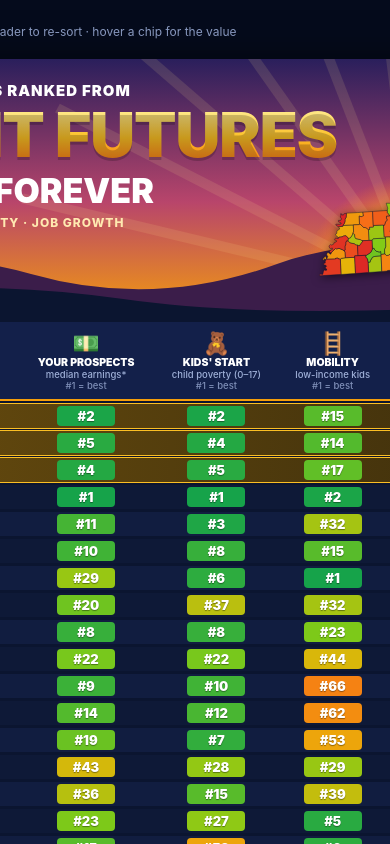
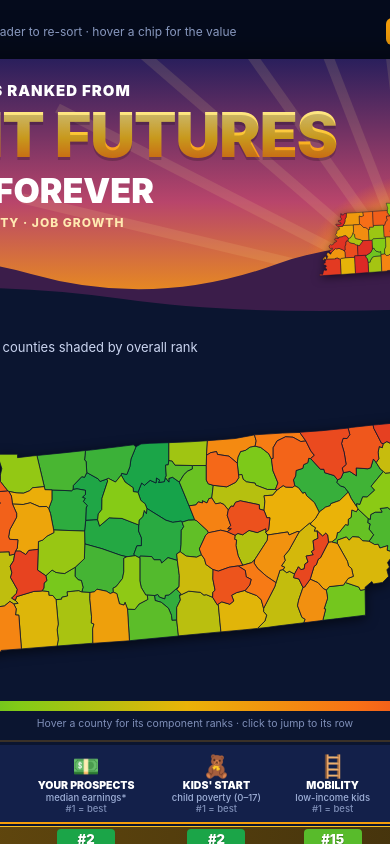
Before and after one commit to jehinkle/xbookmark-demos, a React (Vite) app: page / in a window 390 px wide. Shown: the top 844 px of the page. Built offline with nearby package versions, Linux system fonts and the light colour scheme.

Commit message:
County Futures: heat-colored avg rank, full TN county choropleth with component tooltip, map PNG

```diff
--- a/src/App.jsx
+++ b/src/App.jsx
@@ -31,6 +31,11 @@ export default function App() {
   const setSort = k => { if (k === sort) setDir(d => -d); else { setSortS(k); setDir(1) } }
   const arrow = k => sort === k ? (dir === 1 ? ' ▲' : ' ▼') : ''
   const [tip, setTip] = useState(null)
+  const [hov, setHov] = useState(null)
+  const [mapBy, setMapBy] = useState('overall')
+  const [mtip, setMtip] = useState(null)
+  const [flash, setFlash] = useState(null)
+  const mapRef = useRef(null)
   const posterRef = useRef(null)
   const { raw, map } = STATES[abbr]
 
@@ -48,6 +53,16 @@ export default function App() {
   const n = rows.length
   const shown = useMemo(() => [...rows].sort((a, b) => dir * (sort === 'avg' ? a.overall - b.overall : sort === 'name' ? a.name.localeCompare(b.name) : (a.rk[sort] - b.rk[sort] || a.overall - b.overall))), [rows, sort, dir])
   const last = rows[n - 1]
+  const mapRank = c => mapBy === 'overall' ? c.overall : c.rk[mapBy]
+  const mapLabel = mapBy === 'overall' ? 'overall rank' : COLS.find(c => c.key === mapBy).label.toLowerCase()
+  const goRow = c => {
+    const el = document.getElementById('row-' + c.fips)
+    if (el) { el.scrollIntoView({ behavior: 'smooth', block: 'center' }); setFlash(c.fips); setTimeout(() => setFlash(f => f === c.fips ? null : f), 2200) }
+  }
+  const downloadMap = async () => {
+    const url = await toPng(mapRef.current, { pixelRatio: 2, backgroundColor: '#0b1530' })
+    const a = document.createElement('a'); a.href = url; a.download = `${abbr}-county-futures-map.png`; a.click()
+  }
 
   const download = async () => {
     const url = await toPng(posterRef.current, { pixelRatio: 2, backgroundColor: '#0b1530' })
@@ -59,7 +74,8 @@ export default function App() {
       <div className="toolbar">
         <label>State <select value={abbr} onChange={e => setAbbr(e.target.value)}>{Object.keys(STATES).map(s => <option key={s}>{s}</option>)}</select></label>
         <span className="hint">Click a column header to re-sort · hover a chip for the value</span>
-        <button onClick={download}>⬇ Download PNG</button>
+        <button onClick={downloadMap}>⬇ Map PNG</button>
+        <button onClick={download}>⬇ Poster PNG</button>
       </div>
       <div className="poster" ref={posterRef}>
         <header className="hero">
@@ -86,6 +102,24 @@ export default function App() {
           </svg>
         </header>
 
+        <section className="mapsec" ref={mapRef}>
+          <div className="maphead">
+            <div><b>{raw.state.toUpperCase()} AT A GLANCE</b><span> · counties shaded by {mapLabel}</span></div>
+            <label>Color by <select value={mapBy} onChange={e => setMapBy(e.target.value)}>
+              <option value="overall">Overall rank</option>
+              {COLS.map(c => <option key={c.key} value={c.key}>{c.label.charAt(0) + c.label.slice(1).toLowerCase()}</option>)}
+            </select></label>
+          </div>
+          <svg className="bigmap" viewBox={`0 0 ${map.w} ${map.h}`} onMouseLeave={() => { setHov(null); setMtip(null) }}>
+            {rows.map(c => <path key={c.fips} d={map.paths[c.fips]} fill={heat(mapRank(c), n)} stroke="#0b1530" strokeWidth=".35" style={{ cursor: 'pointer' }}
+              onMouseMove={e => { setHov(c.fips); setMtip({ x: e.clientX, y: e.clientY, c }) }}
+              onClick={e => { setHov(c.fips); setMtip({ x: e.clientX, y: e.clientY, c }); goRow(c) }} />)}
+            {hov && map.paths[hov] && <path d={map.paths[hov]} fill="none" stroke="#fff" strokeWidth="1.1" pointerEvents="none" />}
+          </svg>
+          <div className="mlegend"><span>#1 best</span><div className="bar" style={{ background: `linear-gradient(90deg,${[1, 24, 48, 72, n].map(r => heat(r, n)).join(',')})` }} /><span>#{n} worst</span></div>
+          <div className="mnote">Hover a county for its component ranks · click to jump to its row</div>
+        </section>
+
         <table>
           <thead>
             <tr>
@@ -99,14 +133,15 @@ export default function App() {
             {shown.map(c => {
               const cls = c.overall <= 3 ? 'top' : c.overall > n - 3 ? 'bot' : ''
               return (
-                <tr key={c.fips} className={cls}>
+                <tr key={c.fips} id={'row-' + c.fips} className={cls + (hov === c.fips ? ' hov' : '') + (flash === c.fips ? ' flash' : '')}
+                  onMouseEnter={() => setHov(c.fips)} onMouseLeave={() => setHov(h => h === c.fips ? null : h)}>
                   <td className="nm"><span className="ov">{c.overall}.</span> {c.name}
                     {cls === 'top' && <span className="tag rise">RISING</span>}{cls === 'bot' && <span className="tag stall">STALLED</span>}</td>
                   {COLS.map(col => <td key={col.key}><span className="chip" style={{ background: heat(c.rk[col.key], n) }}
                     onMouseMove={e => setTip({ x: e.clientX, y: e.clientY, t: `${c.name} — ${col.fmt(c[col.key])}` })}
                     onClick={e => setTip({ x: e.clientX, y: e.clientY, t: `${c.name} — ${col.fmt(c[col.key])}` })}
                     onMouseLeave={() => setTip(null)}>#{c.rk[col.key]}</span></td>)}
-                  <td className="avg">{c.avg.toFixed(1)}</td>
+                  <td><span className="avgc" style={{ background: heat(c.overall, n) }}>{c.avg.toFixed(1)}</span></td>
                 </tr>)
             })}
           </tbody>
@@ -123,6 +158,12 @@ export default function App() {
           </div>
         </footer>
       </div>
+      {mtip && <div className="mtip" style={{ left: Math.min(mtip.x + 14, window.innerWidth - 300), top: Math.min(mtip.y + 14, window.innerHeight - 230) }}>
+        <div className="mt-h"><b>{mtip.c.name} County</b><span className="chip" style={{ background: heat(mtip.c.overall, n) }}>#{mtip.c.overall}/{n}</span></div>
+        <div className="mt-s">Overall rank · avg rank {mtip.c.avg.toFixed(1)}</div>
+        {COLS.map(col => <div key={col.key} className="mt-r"><span className="chip sm" style={{ background: heat(mtip.c.rk[col.key], n) }}>#{mtip.c.rk[col.key]}/{n}</span>
+          <div><b>{col.icon} {col.label.charAt(0) + col.label.slice(1).toLowerCase()}</b><small>{col.fmt(mtip.c[col.key])}</small></div></div>)}
+      </div>}
       {tip && <div className="tip" style={{ left: tip.x + 12, top: tip.y + 12 }}>{tip.t}</div>}
     </div>
   )
--- a/src/index.css
+++ b/src/index.css
@@ -36,3 +36,15 @@ footer{padding:18px 26px 22px}
 th.nm .sk { cursor: pointer; padding: 2px 6px; border-radius: 4px; }
 th.nm .sk:hover { background: rgba(255,255,255,.08); }
 th.nm .sk.on { background: rgba(251,191,36,.22); color: #fde68a; }
+
+.avgc{display:inline-block;min-width:52px;padding:2px 0;border-radius:4px;font-weight:900;color:#fff;text-shadow:0 1px 2px #000a;box-shadow:inset 0 0 0 1px #fff3}
+.mapsec{padding:14px 18px 10px;border-bottom:2px solid #f59e0b33}
+.maphead{display:flex;justify-content:space-between;align-items:center;font-size:13px;color:#cbd5f0;margin-bottom:6px}
+.maphead b{color:#fbbf24;letter-spacing:1px}.maphead select{background:#16244a;color:#fff;border:1px solid #33467a;border-radius:6px;padding:4px 8px;font-weight:700}
+.bigmap{width:100%;height:auto;display:block;filter:drop-shadow(0 3px 6px #0009)}
+.mlegend{display:flex;align-items:center;gap:8px;font-size:11px;font-weight:800;color:#cbd5f0;margin-top:6px}.mlegend .bar{flex:1;height:10px;border-radius:5px}
+.mnote{font-size:10.5px;color:#7f8fb8;text-align:center;margin-top:4px}
+.mtip{position:fixed;z-index:10;width:280px;background:#fff;color:#111;border-radius:8px;padding:10px 12px;box-shadow:0 6px 20px #000a;pointer-events:none;font-size:12px}
+.mt-h{display:flex;justify-content:space-between;align-items:center;font-size:15px}.mt-s{color:#555;font-size:11px;margin:2px 0 6px}
+.mt-r{display:flex;gap:8px;align-items:center;margin-top:4px}.mt-r small{display:block;color:#555}.chip.sm{min-width:62px;font-size:11px;text-align:center}
+tbody tr.hov{outline:1px solid #fff9}tbody tr.flash{outline:2px solid #fde68a;box-shadow:0 0 14px #fde68a}
```
